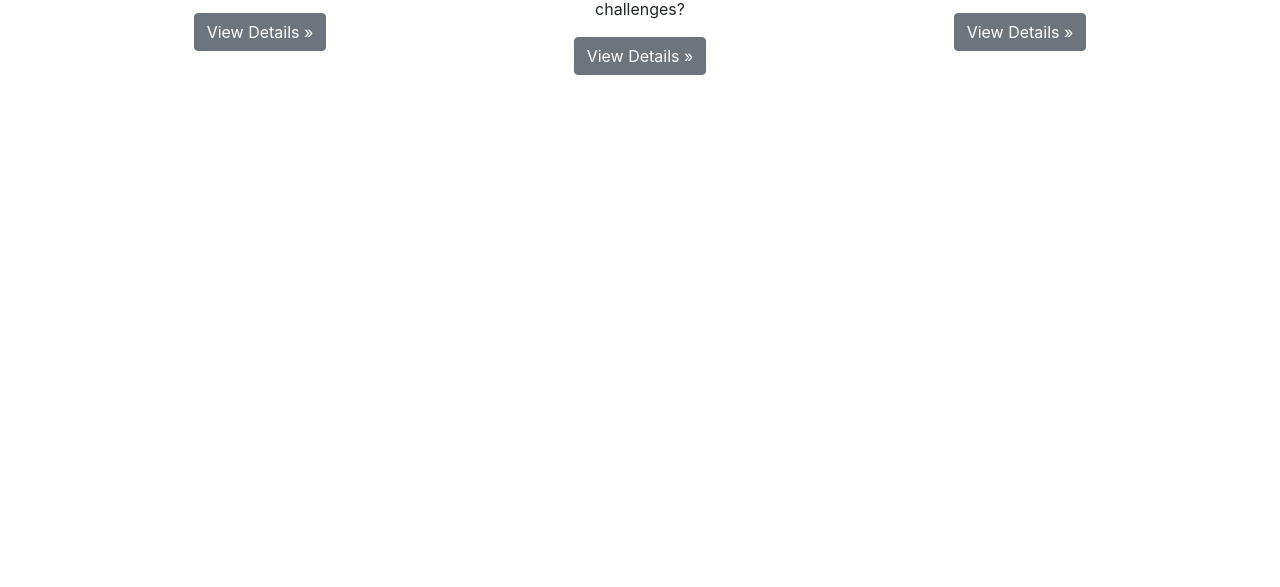
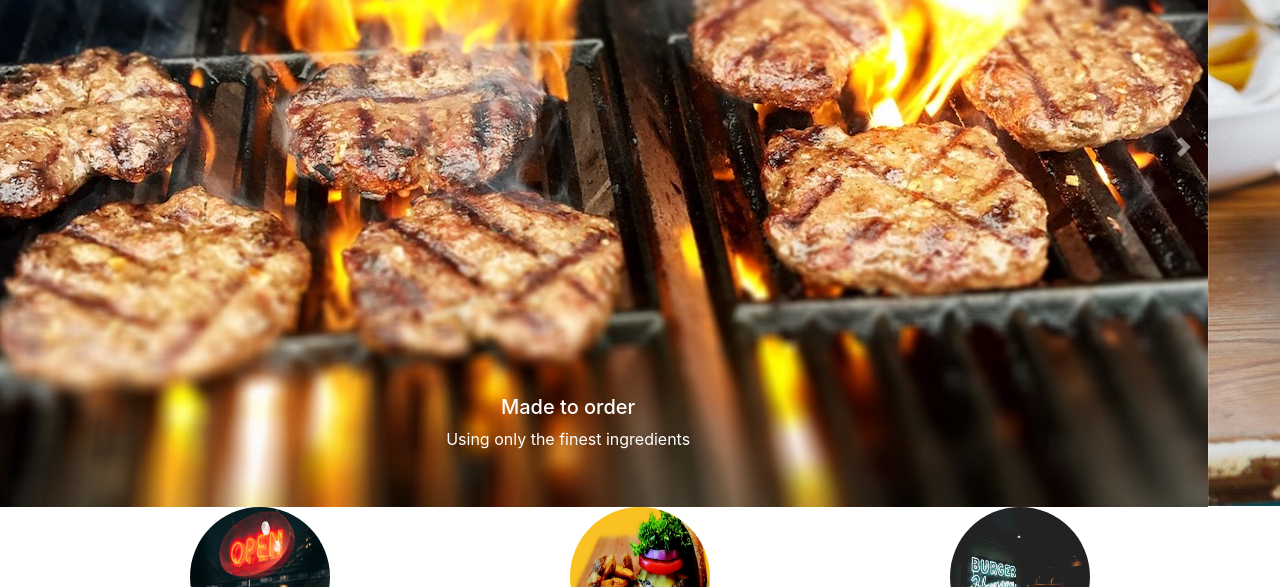
Before and after one commit to Falc0n89/Bootstrap-Learning, a plain HTML site: page index.html in a window 1280 px wide. Shown: the part 213-800 px from the top of the page. Drawn offline with nearby package versions, Linux system fonts and the light colour scheme.

Commit message:
Add image carousel

```diff
--- a/index.html
+++ b/index.html
@@ -12,6 +12,33 @@
     <title>Gourmet Burgers</title>
   </head>
   <body>
+
+      <div id="carouselControls" class="carousel slide" data-ride="carousel">
+            <div class="carousel-inner">
+                <div class="carousel-item active">
+                    <img class="w-100" src="images/carousel1.jpg" alt="First slide">
+                    <div class="carousel-caption">
+                        <h5>Made to order</h5>
+                        <p>Using only the finest ingredients</p>
+                    </div>
+                </div>
+                <div class="carousel-item">
+                    <img class="w-100" src="images/carousel2.jpg" alt="First slide">
+                    <div class="carousel-caption">
+                        <h5>Over 50 types on our menu!</h5>
+                        <p>Build your own!</p>
+                    </div>
+                </div>
+            </div>
+            <a class="carousel-control-prev" role="button" data-slide="prev" href="#carouselControls">
+                <span class="carousel-control-prev-icon"></span>
+                <span class="sr-only">Previous</span>
+            </a>
+            <a class="carousel-control-next" role="button" data-slide="next" href="#carouselControls">
+                <span class="carousel-control-next-icon"></span>
+                <span class="sr-only">Next</span>
+            </a>
+      </div>
 
         <header>
             <nav class="navbar navbar-expand-md navbar-dark fixed-top bg-dark">
@@ -40,7 +67,7 @@
 
         <div class="row">
             <div class="col-md-4">
-                <img class="rounded-circle" src="images/open.jpg" alt="restaurants open sign">
+                <img  class="rounded-circle" src="images/open.jpg" alt="restaurants open sign">
                 <h2>Over 50 Restaurants!</h2>
                 <p>Treat yourself next time you are in the area!</p>
                 <p><a href="" class="btn btn-secondary" role="button">View Details &raquo;</a></p>
```
